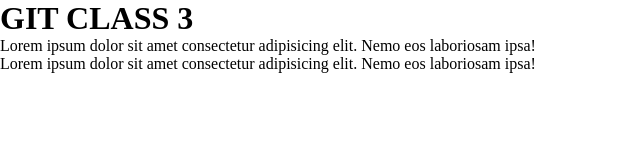
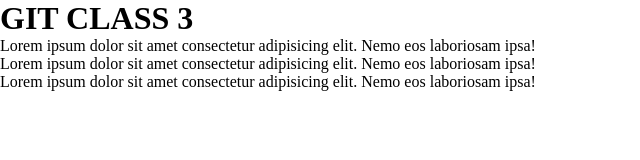
Before and after one commit to HACXOR298/demoProject3, a plain HTML site: page index.html in a window 1280 px wide. Shown: the whole page, without its empty margins (0-640 px from the left). Drawn offline with Linux system fonts and the light colour scheme.

Commit message:
second  version

```diff
--- a/index.html
+++ b/index.html
@@ -17,6 +17,10 @@
       Lorem ipsum dolor sit amet consectetur adipisicing elit. Nemo eos
       laboriosam ipsa!
     </p>
+    <p>
+      Lorem ipsum dolor sit amet consectetur adipisicing elit. Nemo eos
+      laboriosam ipsa!
+    </p>
 
     <script src="main.js"></script>
   </body>
```
